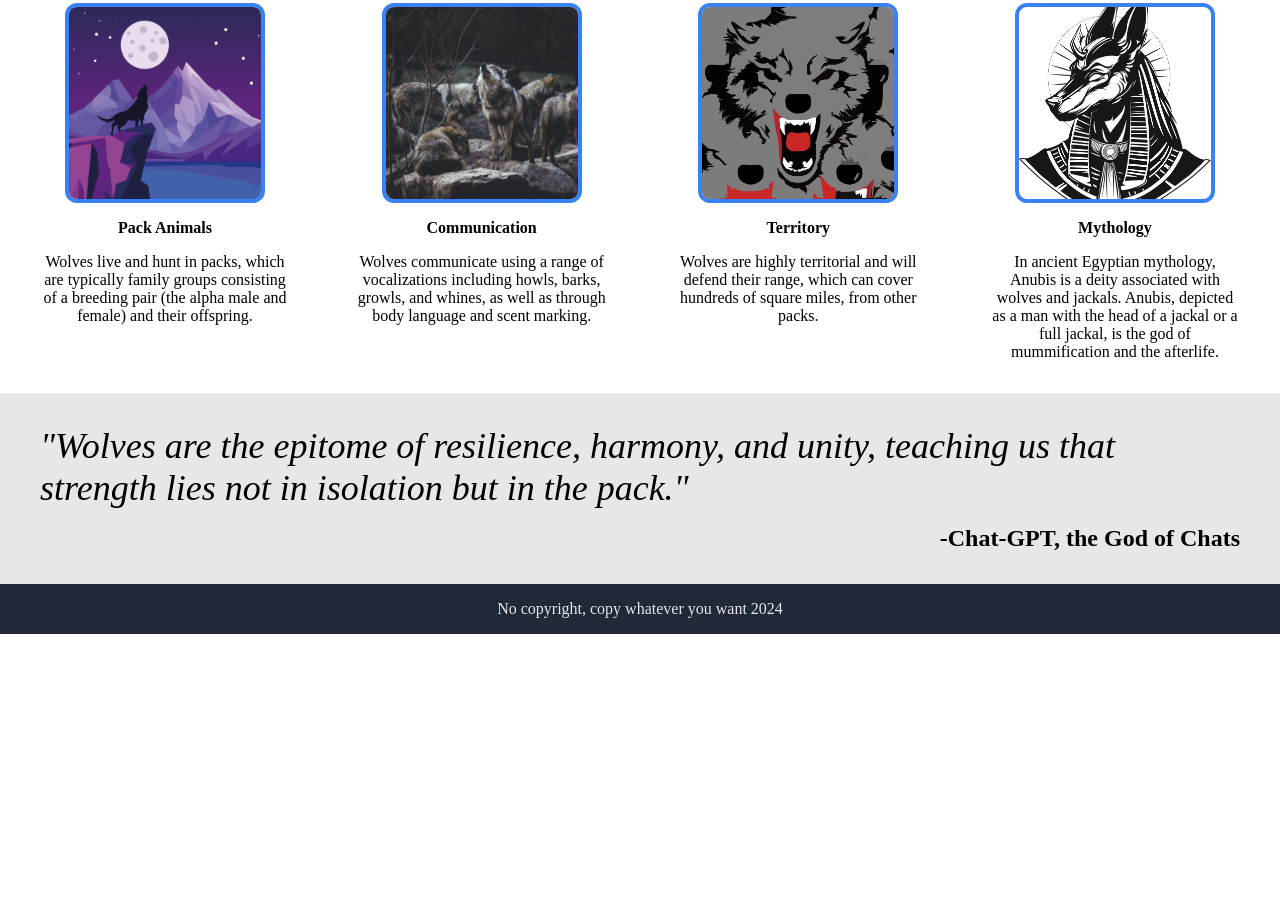
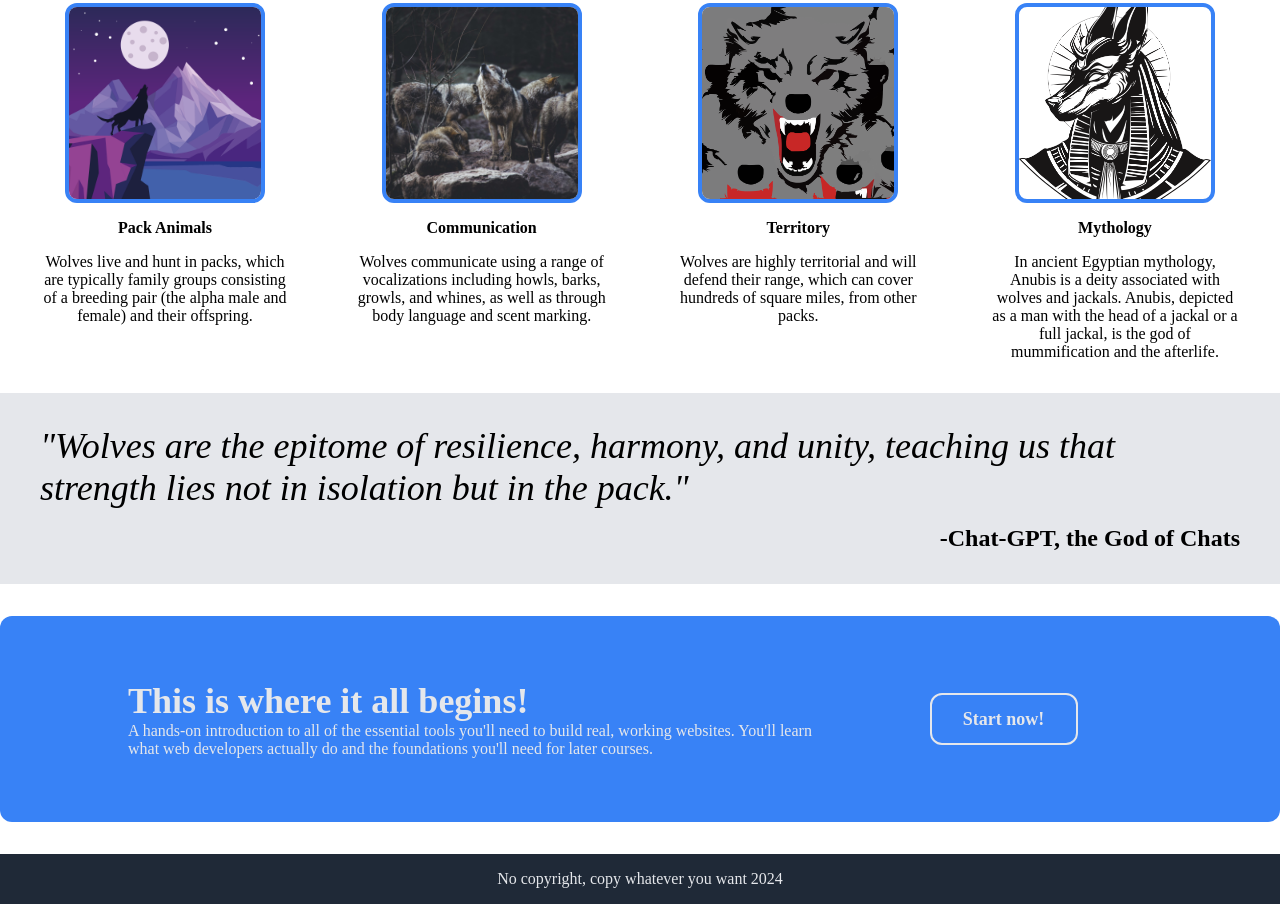
Before and after one commit to Vigleev/TOPLanding, a plain HTML site: page index.html in a window 1280 px wide. Shown: the part 543-1447 px from the top of the page. Before the commit the page ends 1177 px from the top, so only its background shows below. Drawn offline with Linux system fonts and the light colour scheme.

Commit message:
Call to action section added

```diff
--- a/index.html
+++ b/index.html
@@ -69,6 +69,23 @@
         </div>
     </div>
 
+    <div class="call-to-action">
+        <div class="call-content">
+            <div class="call-text">
+                <div class="call-text-caption">
+                    This is where it all begins!
+                </div>
+                <div class="call-text-main">
+                    A hands-on introduction to all of the essential tools you'll need to build real, working websites.
+                    You'll learn what web developers actually do and the foundations you'll need for later courses.
+                </div>
+            </div>
+            <div class="call-link">
+                <a class="link" href="https://www.theodinproject.com/">Start now!</a>
+            </div>
+        </div>
+    </div>
+
     <div class="footer">
         <a>No copyright, copy whatever you want 2024</a>
     </div>
--- a/style.css
+++ b/style.css
@@ -157,3 +157,64 @@ body{
     padding-top: 16px;
     padding-bottom: 16px;
 }
+
+.call-to-action{
+    display:flex;
+    justify-content: center;
+    align-items: center;
+    padding-top: 32px;
+    padding-bottom: 32px;
+}
+.call-content{
+    background-color: #3882F6;
+    padding: 64px 0 64px 128px;
+    max-width: 1200px;
+    width:100%;
+
+    border-radius: 12px;
+
+    display:flex;
+    gap:16px;
+    align-items: center;
+
+}
+.call-text {
+    width:60%;
+}
+
+.call-text-caption{
+    color:#E5E7EB;
+    font-size: 36px;
+    font-weight: bolder;
+}
+
+.call-text-main{
+    color:#E5E7EB;
+}
+.call-link {
+
+    margin-left:auto;
+    margin-right:auto;
+
+    width: 256px;
+
+}
+.call-link .link{
+    all:unset;
+    width: 128px;
+    height: 32px;
+
+    background-color:#3882F6;
+    border:2px solid #E5E7EB;
+    border-radius: 12px;
+
+    padding:8px;
+    color:#E5E7EB;
+
+    font-size: large;
+    font-weight: bolder;
+
+    display:flex;
+    align-items: center;
+    justify-content: center;
+}
```
